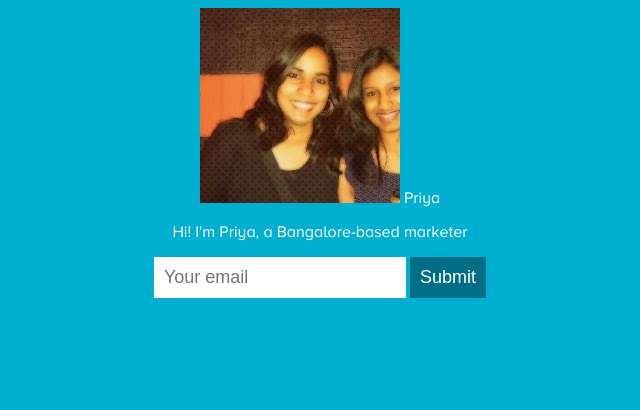
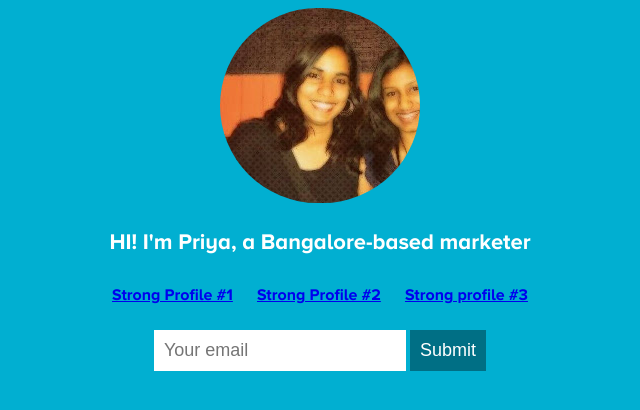
Before and after one commit to priyaII/about, a plain HTML site: page index.html in a window 1280 px wide. Shown: the whole page, without its empty margins (320-960 px from the left). Drawn offline with Linux system fonts and the light colour scheme; files whose address does not match are found by name.

Commit message:
styling header

```diff
--- a/index.html
+++ b/index.html
@@ -1,7 +1,7 @@
 <!DOCTYPE html>
 <head>
   <title>Priya</title>
-  <link rel="stylesheet" type="text/css" href="/themes/fonts/prox/fonts.css" />
+  <link rel="stylesheet" type="text/css" href="./themes/fonts/prox/fonts.css" />
             <!-- url - https://github.com/elliakou/proxima-nova-web-fonts
             for unminified version add this
             <link rel="stylesheet" type="text/css" href="/path/to/your/fonts/folder/fonts.css" />
@@ -10,17 +10,26 @@
 
 
   <style>
+    #header{
+      font-family: 'proxima_nova_altbold';
+    }
+
+    #body {
+      font-family: 'Proxima Nova';
+    }
     body{
       background:#01afd1 ;
 
       color: white;
       text-align: center;
-      font-family: 'Proxima Nova', Georgia, sans-serif;
-
       /* Background Images
       background:url("/themes/images/...")
       background-size:cover;
       background-position : center;*/
+    }
+
+    p{
+      font-size:22px;
     }
 
     input{
@@ -33,13 +42,37 @@
       color: white;
       background: #006f85;
     }
+
+    /*styling The header*/
+    ul{
+      padding:10px;
+    }
+
+    li{
+      display:inline;
+      padding: 0px 10px 0px 10px;
+    }
+
+    #dp{
+      /*border: 20px solid #006f85;*/
+      border-radius:100px;
+    }
   </style>
 </head>
 <body>
-  <img src="./themes/images/face0.jpg"> Priya </img>
-  <p>Hi! I'm Priya, a Bangalore-based marketer</p>
-  <input type="email" placeholder="Your email">
-  <input type="submit">
+  <div id="header">
+    <img id="dp" src="./themes/images/face0.jpg" alt="Priya"> </img>
+    <p>HI! I'm Priya, a Bangalore-based marketer</p>
+    <ul>
+      <li><a href="#">Strong Profile #1</a></li>
+      <li><a href="#">Strong Profile #2</a></li>
+      <li><a href="#">Strong profile #3</a></li>
+    </ul>
+  </div>
+  <div id="body">
+    <input type="email" placeholder="Your email">
+    <input type="submit">
+  </div>
 
 
 </body>
```
